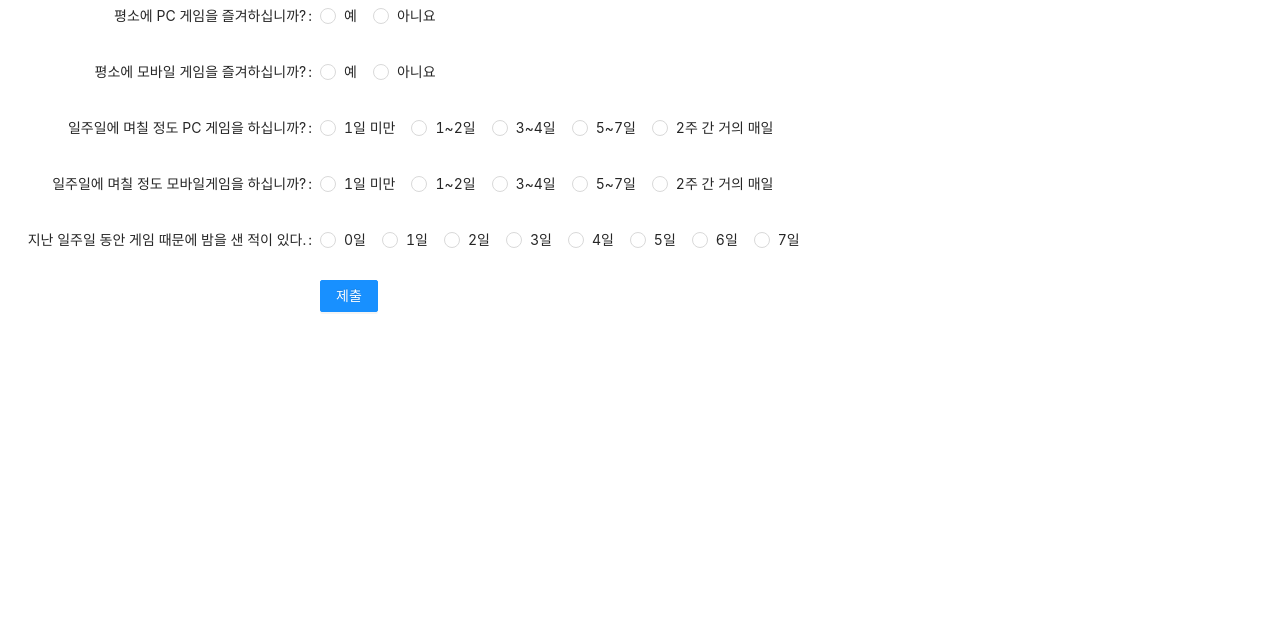
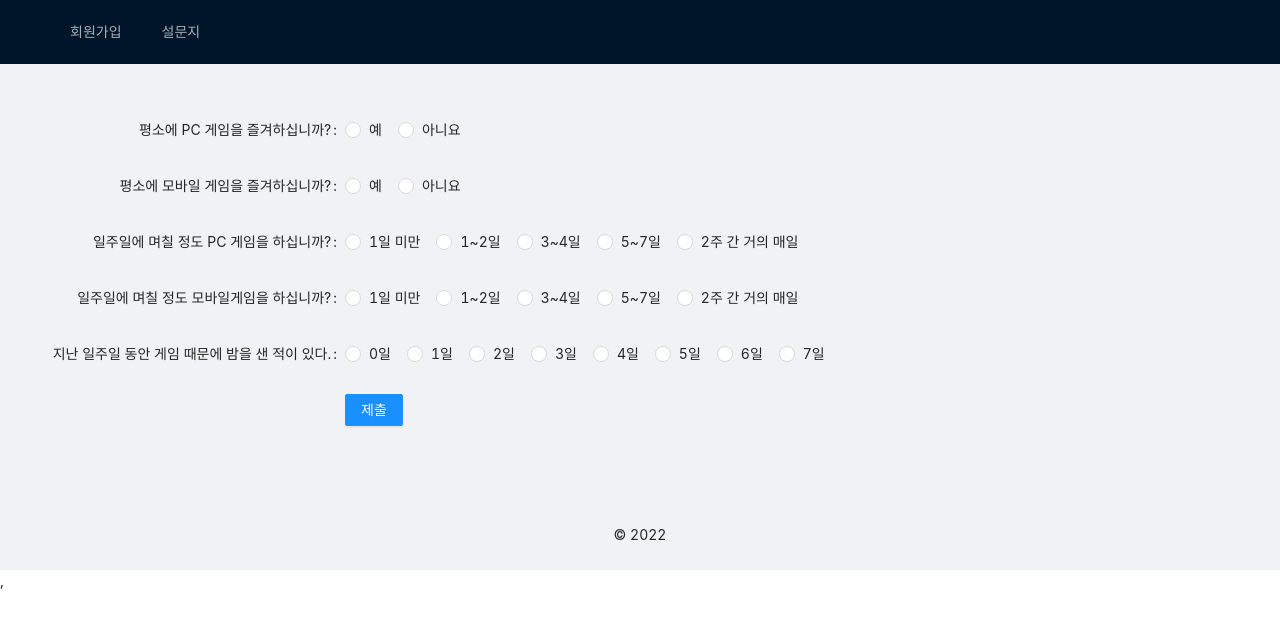
Before and after one commit to jieey1140/sv-backend-onboarding, a React (Create React App) app: page /form in a window 1280 px wide. Shown: the top 628 px of the page. Built offline with nearby package versions, Linux system fonts and the light colour scheme.

Commit message:
feat: <layout> add

```diff
--- a/src/form.tsx
+++ b/src/form.tsx
@@ -1,7 +1,7 @@
 import {
+  Button,
   Form,
   Radio,
-  Button,
 } from 'antd';
 
 const formItemLayout = {
@@ -9,16 +9,12 @@ const formItemLayout = {
   wrapperCol: { span: 14 },
 };
 
+
 export default function FORM() {
   return (
     <Form
       name="validate_other"
       {...formItemLayout}
-      initialValues={{
-        'input-number': 3,
-        'checkbox-group': ['A', 'B'],
-        rate: 3.5,
-      }}
     >
       <Form.Item name="radio-group1" label="평소에 PC 게임을 즐겨하십니까?">
         <Radio.Group>
--- a/src/index.tsx
+++ b/src/index.tsx
@@ -1,6 +1,8 @@
 import 'antd/dist/antd.css';
 
+import { Breadcrumb, Layout, Menu } from 'antd';
 import { BrowserRouter, Route, Routes } from 'react-router-dom';
+import { Content, Footer, Header } from 'antd/lib/layout/layout';
 
 import App from './App';
 import Form from './form';
@@ -8,19 +10,34 @@ import React from 'react';
 import ReactDOM from 'react-dom';
 import reportWebVitals from './reportWebVitals';
 
+const navMenu = [
+  {id: 1, NavTitle:"회원가입", Href: "/register"},
+  {id: 2, NavTitle:"설문지", Href: "/form"},
+]
+
 ReactDOM.render(
   <React.StrictMode>
-     <BrowserRouter>
+      <Layout className="layout">
+    <Header>
+      <div className="logo" />
+      <Menu theme="dark" mode="horizontal">
+        {navMenu.map((index) => {
+          return <Menu.Item key={index.id}><a href={index.Href}>{index.NavTitle}</a></Menu.Item>;
+        })}
+      </Menu>
+    </Header>
+    <Content style={{ padding: '50px', maxWidth: "1280px" }}>
+      <BrowserRouter>
      <Routes>
       <Route path="/register" element={< App/>} />
       <Route path="/form" element={< Form/>} />
     </Routes>
     </BrowserRouter>
+    </Content>
+    <Footer style={{ textAlign: 'center' }}>&copy; 2022</Footer>
+  </Layout>,
   </React.StrictMode>,
   document.getElementById('root')
 );
 
-// If you want to start measuring performance in your app, pass a function
-// to log results (for example: reportWebVitals(console.log))
-// or send to an analytics endpoint. Learn more: https://bit.ly/CRA-vitals
 reportWebVitals();
```
